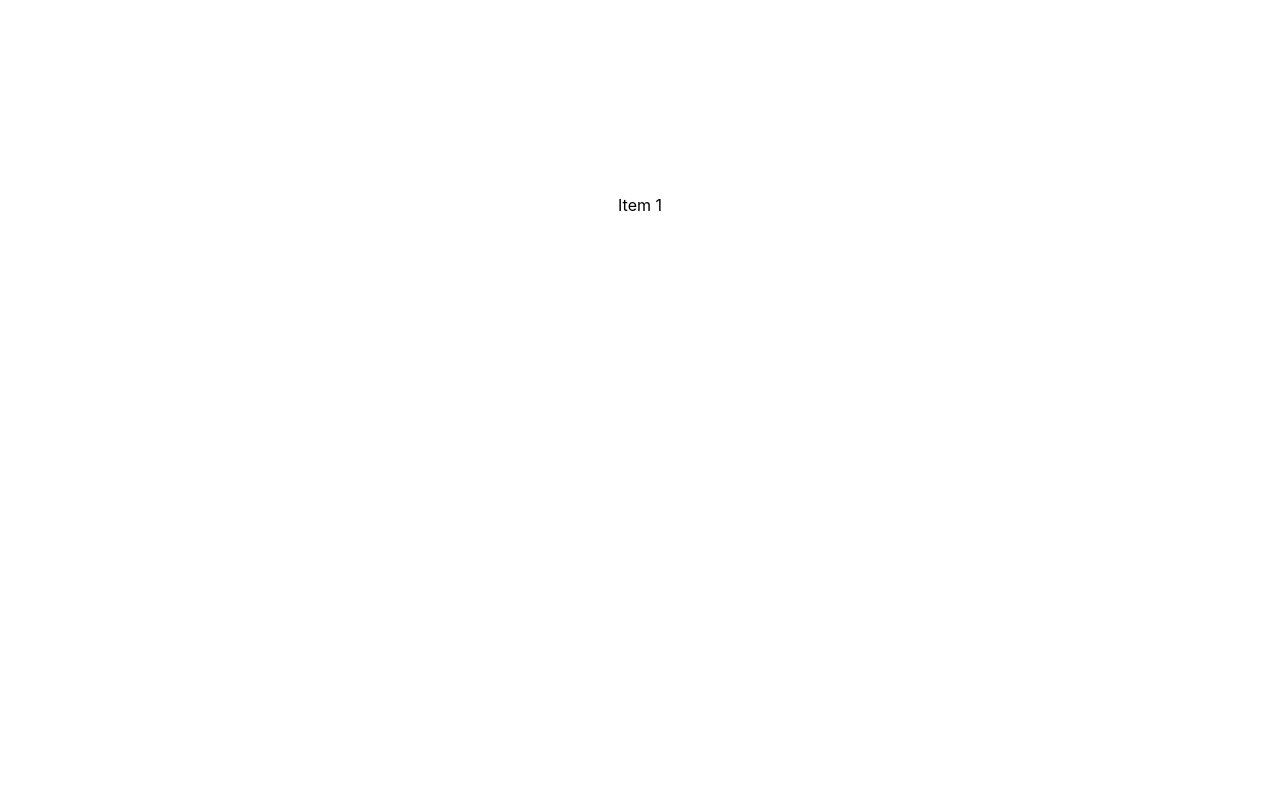
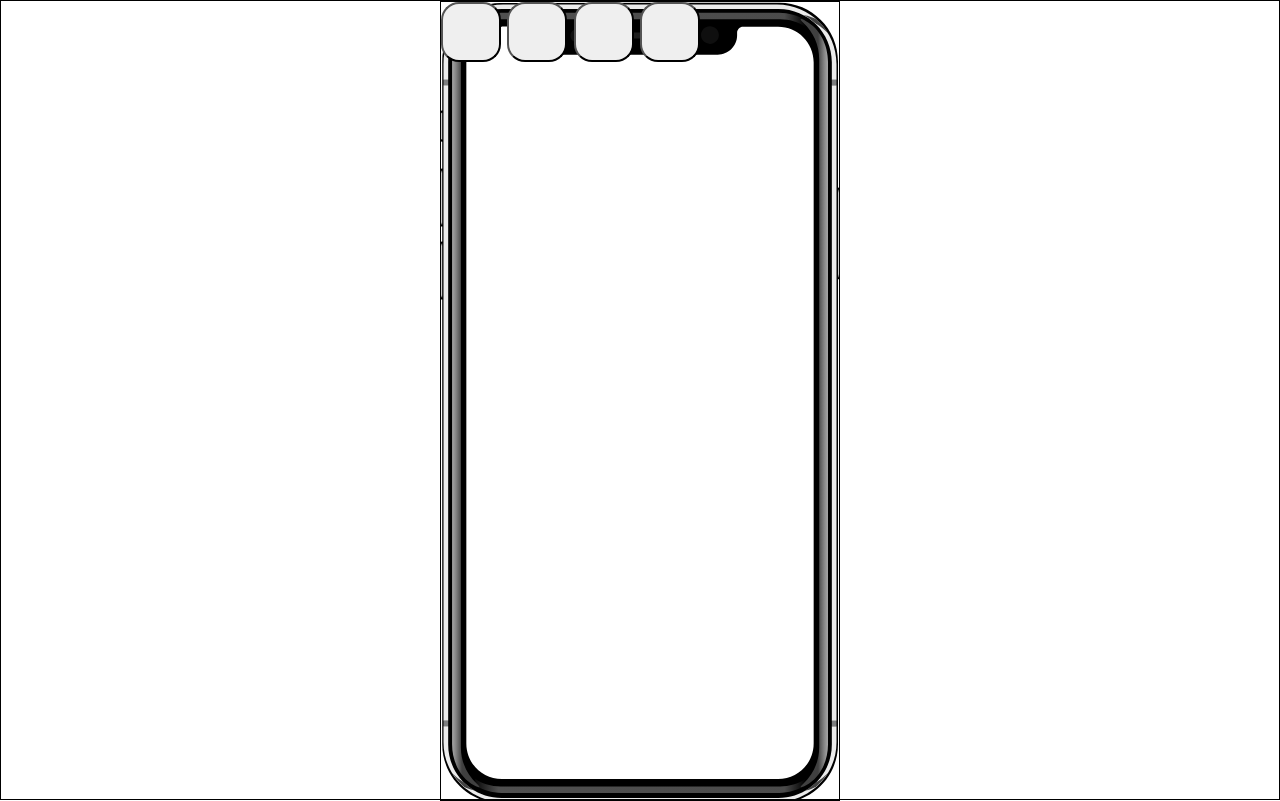
Before and after one commit to PDementevna/hack2_tink, a React (Create React App) app: page / in a window 1280 px wide. Built offline with nearby package versions, Linux system fonts and the light colour scheme.

Commit message:
my grid button

```diff
--- a/src/App.css
+++ b/src/App.css
@@ -1,14 +1,58 @@
+*{
+    box-sizing: border-box;
+    padding: 0;
+    margin: 0;
+}
 .wrapper {
     display: grid;
-    grid-template-columns: repeat(4, 1fr);
-    grid-gap: 10px;
-    grid-auto-rows: 200px;
+    grid-template-columns: repeat(2, 1fr);
+    grid-template-rows: repeat(2, 1fr);
+    /*grid-auto-rows: 300px;*/
     grid-template-areas:
-    ". a a ."
-    ". a a .";
+    "a a"
+    "a a";
+    border: black 1px solid;
+    width: 100vw;
+    height: 100vh;
+    /*margin: 3vh 3vw;*/
 }
-.item1 {
+
+.sub-wrapper {
+    display: grid;
+    grid-template-columns: repeat(6, 1fr);
+    grid-template-rows: repeat(10, 1fr);
+    grid-template-areas:
+    ". . . . . ."
+    ". a a a a ."
+    ". a a a a ."
+
+;
+
+    width: 400px;
+    overflow: auto;
+    /*width: 50vw !important;*/
+    height: 100vh !important;
+    border: black 1px solid;
     grid-area: a;
     align-self: center;
     justify-self: center;
 }
+.phone-wrapper{
+
+}
+.image-back{
+
+    z-index: -100;
+    position: fixed;
+    /* center the element */
+    right: 0;
+    left: 0;
+    margin-right: auto;
+    margin-left: auto;
+    /* give it dimensions */
+    min-height: 10em;
+    width: 400px;
+    /*height: 100vh;*/
+    /*height: 100% !important;*/
+
+}
--- a/src/App.js
+++ b/src/App.js
@@ -1,15 +1,22 @@
 import React from 'react';
 import './App.css'
-// import logo from "./logo.svg"
+import phone from "./IPhone_X_vector.svg"
+import Button from "./Components/EmptyButton";
 
 
 function App() {
-  return (
-      <div className="wrapper">
+    return (
+        <div className="wrapper">
 
-          <div className="item1">Item 1</div>
-      </div>
-  );
+            <div className="sub-wrapper">
+                <img src={phone} className={"image-back"} alt={"mobile"}/>
+                <Button>Text</Button>
+                <Button>Text</Button>
+                <Button>Text</Button>
+                <Button>Text</Button>
+            </div>
+        </div>
+    );
 }
 
 export default App;
--- /dev/null
+++ b/src/Components/EmptyButton/index.js
@@ -0,0 +1,28 @@
+import React from 'react';
+import './style.css'
+
+
+
+export default class Button extends React.Component {
+
+
+    constructor(props) {
+        super(props);
+
+        this.state = {
+            value: 0
+        };
+    }
+
+    componentDidMount() {
+
+    }
+
+    render() {
+        return (
+            <button className={"button-placeholder-gray"}>
+
+            </button>
+        );
+    }
+}
--- /dev/null
+++ b/src/Components/EmptyButton/style.css
@@ -0,0 +1,8 @@
+.button-placeholder-gray{
+    color: gray;
+    border-radius: 30%;
+    width: 60px;
+    height: 60px;
+    cursor: pointer;
+    /*grid-area: a;*/
+}
```
Also changed, not shown: src/IPhone_X_vector.svg (added), src/smartphone.svg (added).
